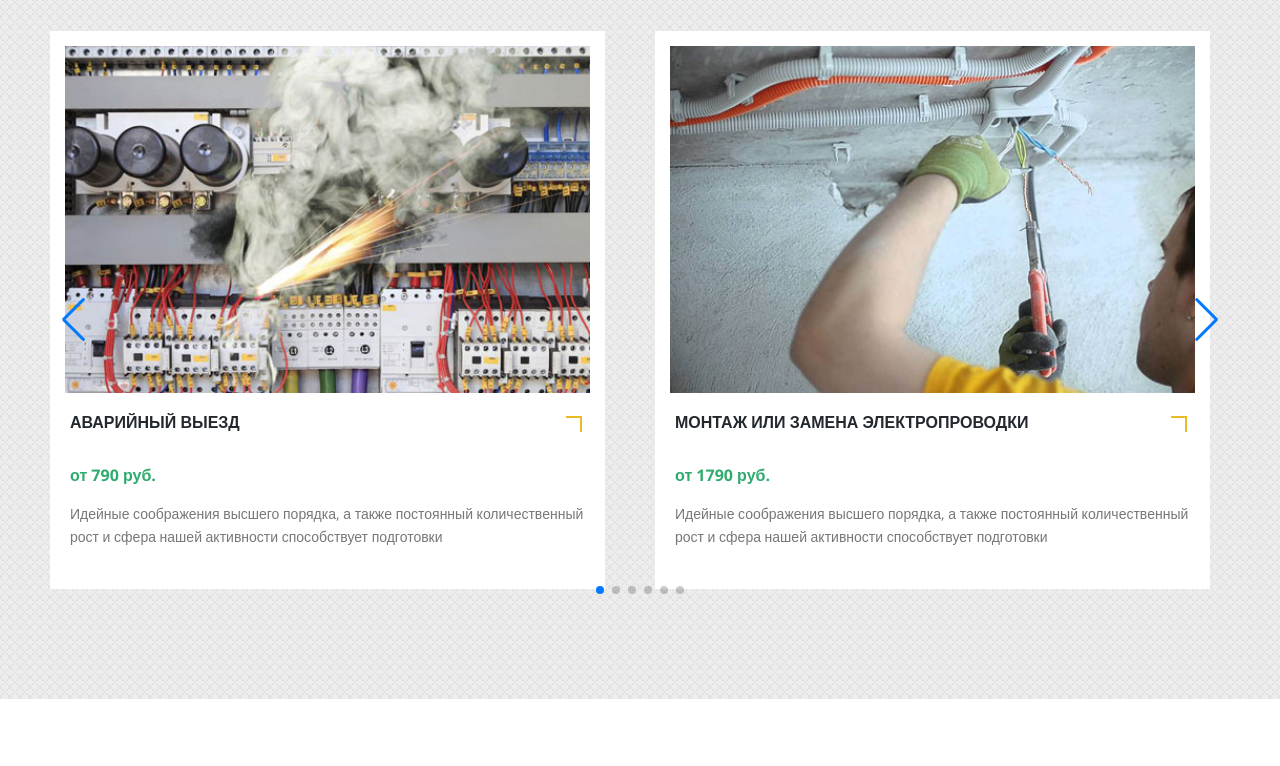
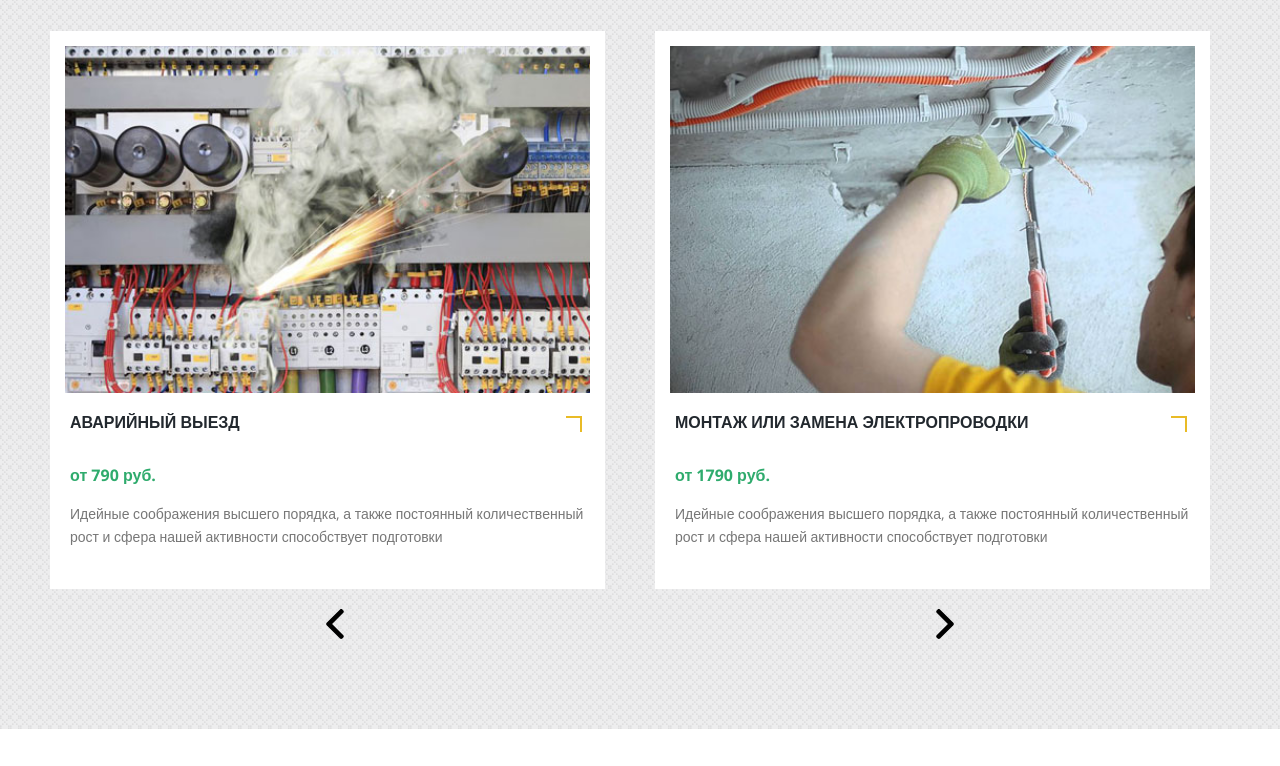
Before and after one commit to Alexsandr-SHay/DiplomJs, a website with bundled scripts: page index.html in a window 1280 px wide. Shown: the part 863-1629 px from the top of the page. Built offline with nearby package versions, Linux system fonts and the light colour scheme; files whose address does not match are found by name.

Commit message:
Вторая сдача

```diff
--- a/index.html
+++ b/index.html
@@ -316,8 +316,20 @@
               </div>
             </div>
             <div class="swiper-pagination"></div>
-            <div class="swiper-button-prev"></div>
-            <div class="swiper-button-next"></div>
+            <!-- <div class="swiper-button-prev"></div>
+            <div class="swiper-button-next"></div> -->
+            <div class="services-arrow">
+              <img
+                class="arrow-left"
+                src="images/right-arrow_1.svg"
+                alt="arrow-left"
+              />
+              <img
+                class="arrow-right"
+                src="images/right-arrow_1.svg"
+                alt="arrow-right"
+              />
+            </div>
           </div>
         </div>
         <div class="push70"></div>
--- a/src/modules/carouselServices.js
+++ b/src/modules/carouselServices.js
@@ -1,23 +1,20 @@
 import Swiper from "swiper";
-import { Navigation, Pagination } from "swiper/modules";
+import { Navigation } from "swiper/modules";
 
 const carouselServices = () => {
   const swiper = new Swiper(".swiper", {
     // Optional parameters
     loop: true,
-    modules: [Navigation, Pagination],
+    modules: [Navigation],
     slidesPerView: 2,
     spaceBetween: 30,
     hashNavigation: {
       watchState: true,
     },
-    pagination: {
-      el: ".swiper-pagination",
-      clickable: true,
-    },
+
     navigation: {
-      nextEl: ".swiper-button-next",
-      prevEl: ".swiper-button-prev",
+      nextEl: ".arrow-right",
+      prevEl: ".arrow-left",
     },
   });
 };
--- a/src/modules/dataEntryForm.js
+++ b/src/modules/dataEntryForm.js
@@ -1,6 +1,14 @@
 const dataEntryForm = () => {
   const formName = document.querySelectorAll(".form-name");
   const formPhone = document.querySelectorAll(".tel");
+
+  const editingLine = (value) => {
+    value = value.replace(/^[\s\-]+/g, "");
+    value = value.replace(/[\s\-]+$/g, "");
+    value = value.replace(/\s{2,}/g, " ");
+    value = value.replace(/\-{2,}/g, "-");
+    return value;
+  };
 
   formName.forEach((e) => {
     e.addEventListener("input", (event) => {
@@ -24,14 +32,6 @@ const dataEntryForm = () => {
       event.target.value = editingLine(event.target.value);
     });
   });
-
-  const editingLine = (value) => {
-    value = value.replace(/^[\s\-]+/g, "");
-    value = value.replace(/[\s\-]+$/g, "");
-    value = value.replace(/\s{2,}/g, " ");
-    value = value.replace(/\-{2,}/g, "-");
-    return value;
-  };
 };
 
 export default dataEntryForm;
--- a/src/modules/smoothScrolling.js
+++ b/src/modules/smoothScrolling.js
@@ -2,7 +2,16 @@ const smoothScrolling = () => {
   const smoothLinks = document.querySelectorAll("a[href^='#']");
   const scrollTopBtn = document.querySelector(".up");
 
-  //Плавный скролл по ссылкам https://only-to-top.ru/blog/coding/2018-06-08-plavnyj-skroll-do-elementa.html
+  const toggleScrollTopBtn = () => {
+    if (
+      document.body.scrollTop > 300 ||
+      document.documentElement.scrollTop > 300
+    ) {
+      scrollTopBtn.style.display = "block";
+    } else {
+      scrollTopBtn.style.display = "none";
+    }
+  };
 
   for (let smoothLink of smoothLinks) {
     smoothLink.addEventListener("click", (e) => {
@@ -16,23 +25,11 @@ const smoothScrolling = () => {
     });
   }
 
-  // Кнопка перемещения на вверх сайта https://myrusakov.ru/js-scroll-to-top-of-web-page-p1.html
   window.onscroll = () => {
     toggleScrollTopBtn();
   };
 
-  const toggleScrollTopBtn = () => {
-    if (
-      document.body.scrollTop > 300 ||
-      document.documentElement.scrollTop > 300
-    ) {
-      scrollTopBtn.style.display = "block";
-    } else {
-      scrollTopBtn.style.display = "none";
-    }
-  };
-
-  scrollTopBtn.addEventListener("click", function () {
+  scrollTopBtn.addEventListener("click", () => {
     window.scrollTo({
       top: 0,
       behavior: "smooth",
```
Also changed, not shown: dist/main.js.
